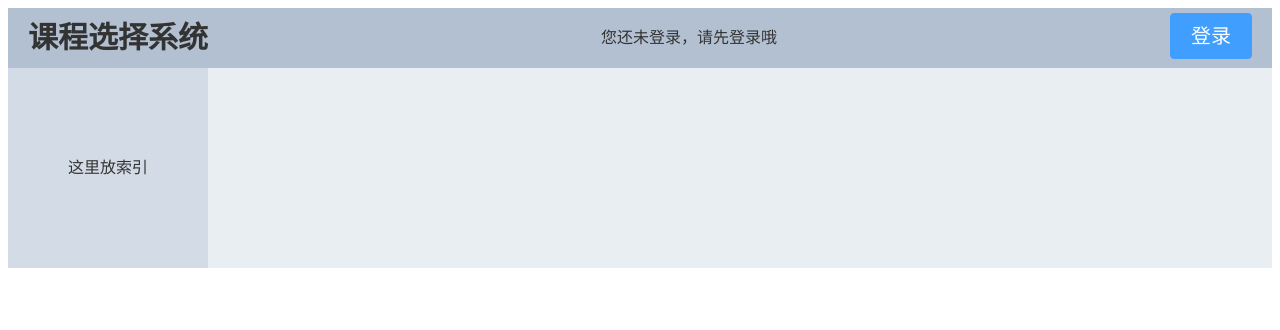
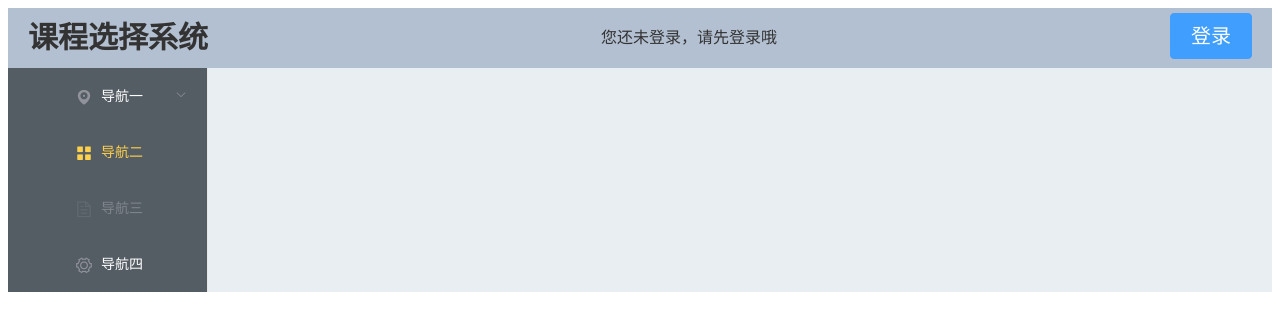
Before and after one commit to zeroRains/CourseSelection-HBase, a Vue app in the folder FrontEnd/frontend/: page /home in a window 1280 px wide. Shown: the top 330 px of the page. Built offline with nearby package versions, Linux system fonts and the light colour scheme.

Commit message:
加了一个侧边栏，懒得改了，先睡了

```diff
--- /dev/null
+++ b/FrontEnd/frontend/src/components/Aside.vue
@@ -0,0 +1,67 @@
+<template>
+  <div class="Aside">
+    <el-col>
+      <el-menu
+        default-active="2"
+        class="el-menu-vertical-demo"
+        @open="handleOpen"
+        @close="handleClose"
+        background-color="#545c64"
+        text-color="#fff"
+        active-text-color="#ffd04b"
+      >
+        <el-submenu index="1">
+          <template slot="title">
+            <i class="el-icon-location"></i>
+            <span>导航一</span>
+          </template>
+          <el-menu-item-group>
+            <template slot="title">分组一</template>
+            <el-menu-item index="1-1">选项1</el-menu-item>
+            <el-menu-item index="1-2">选项2</el-menu-item>
+          </el-menu-item-group>
+          <el-menu-item-group title="分组2">
+            <el-menu-item index="1-3">选项3</el-menu-item>
+          </el-menu-item-group>
+          <el-submenu index="1-4">
+            <template slot="title">选项4</template>
+            <el-menu-item index="1-4-1">选项1</el-menu-item>
+          </el-submenu>
+        </el-submenu>
+        <el-menu-item index="2">
+          <i class="el-icon-menu"></i>
+          <span slot="title">导航二</span>
+        </el-menu-item>
+        <el-menu-item index="3" disabled>
+          <i class="el-icon-document"></i>
+          <span slot="title">导航三</span>
+        </el-menu-item>
+        <el-menu-item index="4">
+          <i class="el-icon-setting"></i>
+          <span slot="title">导航四</span>
+        </el-menu-item>
+      </el-menu>
+    </el-col>
+  </div>
+</template>
+
+
+<script>
+export default {
+  name: "Aside",
+  methods: {
+    handleOpen(key, keyPath) {
+      console.log(key, keyPath);
+    },
+    handleClose(key, keyPath) {
+      console.log(key, keyPath);
+    },
+  },
+};
+</script>
+
+
+<style lang="sass">
+.el-menu
+    font-size: 30px
+</style>
--- a/FrontEnd/frontend/src/views/Home/Home.vue
+++ b/FrontEnd/frontend/src/views/Home/Home.vue
@@ -3,7 +3,7 @@
     <el-container>
       <el-header><Nav /></el-header>
       <el-container>
-        <el-aside width="200px">这里放索引</el-aside>
+        <el-aside width="200px"><Aside /></el-aside>
         <el-main>
           <router-view />
         </el-main>
@@ -15,10 +15,12 @@
 <script>
 // @ is an alias to /src
 import Nav from "@/components/Nav";
+import Aside from "@/components/Aside";
 export default {
   name: "Home",
   components: {
     Nav,
+    Aside,
   },
 };
 </script>
--- a/FrontEnd/frontend/src/views/Login.vue
+++ b/FrontEnd/frontend/src/views/Login.vue
@@ -1,5 +1,9 @@
 <template>
-  <div class="Login">这里是登录页面</div>
+  <div class="Login">
+    <div class="main">
+      <div class=""></div>
+    </div>
+  </div>
 </template>
 
 <script>
@@ -7,3 +11,11 @@
   name: "Login",
 };
 </script>
+
+
+<style lang="sass">
+.main
+  width: 750px
+  height: 450px
+  background-color: red
+</style>
```
